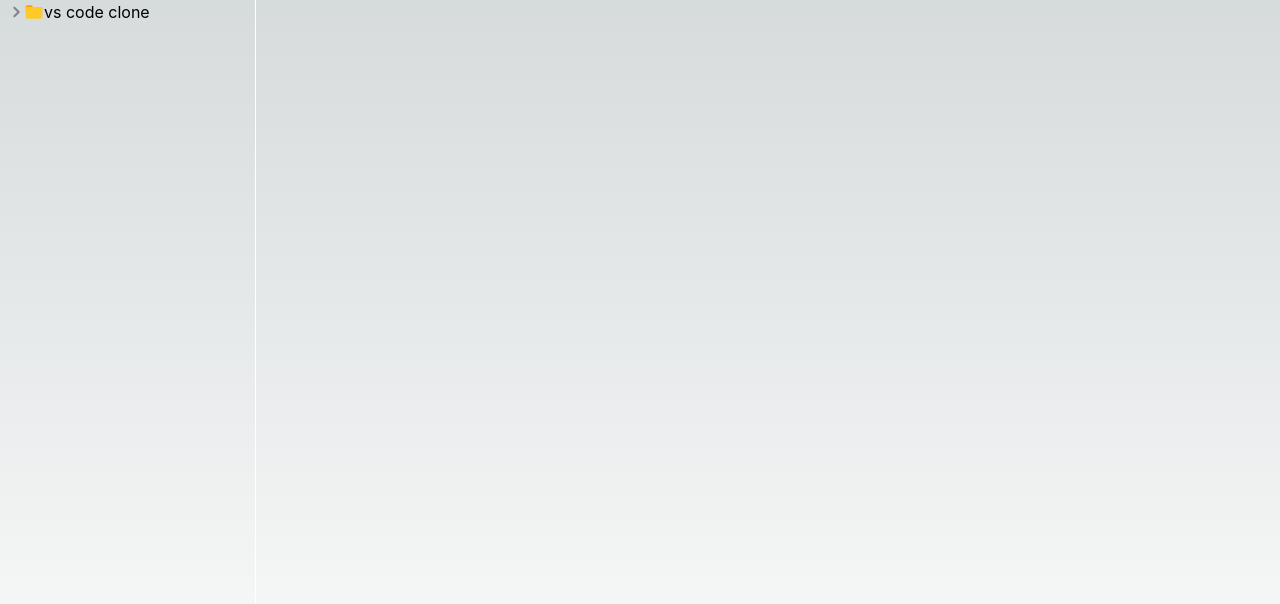
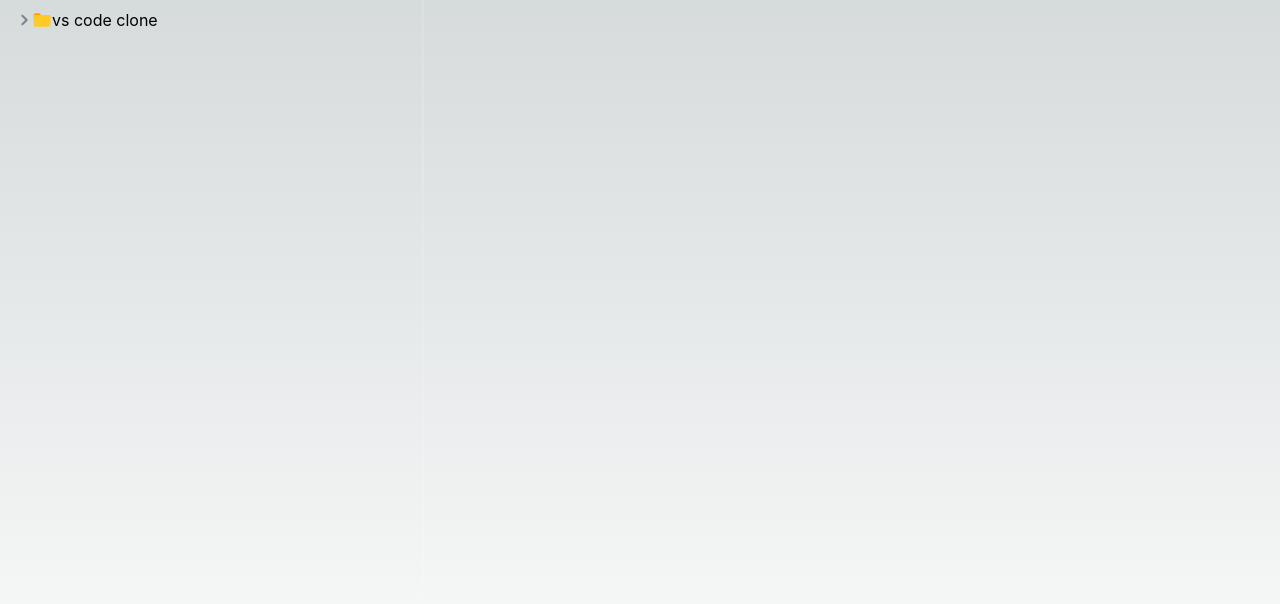
Before and after one commit to eman-salah-elagmy/PROJECT3, a React (Vite) app: page / in a window 1280 px wide. Shown: the top 604 px of the page. Built offline with nearby package versions, Linux system fonts and the light colour scheme.

Commit message:
Resizable Panel Component

```diff
--- a/package.json
+++ b/package.json
@@ -14,6 +14,7 @@
     "react": "^19.1.1",
     "react-dom": "^19.1.1",
     "react-redux": "^9.2.0",
+    "react-resizable-panels": "^3.0.6",
     "react-syntax-highlighter": "^15.6.6"
   },
   "devDependencies": {
--- a/src/App.tsx
+++ b/src/App.tsx
@@ -2,18 +2,24 @@
 import './App.css'
 import OpenedFiledBar from './component/OpenedFiledBar';
 import Recursevcompnent from './component/Recursevcompnent';
+import ResizablePanel from './component/ResizablePanel';
 import { filetree } from './data/Filetree';
 
 
 function App() {
 
   return (
-    <div >
+    <div>
       <div className="flex h-screen">
-        <div className="w-64 border-r border-white">
-          <Recursevcompnent filetree={filetree} />
-        </div>
-        <OpenedFiledBar />
+        <ResizablePanel
+        showLeftPanel
+          leftpanel={
+            <div className="w-64 p-2">
+              <Recursevcompnent filetree={filetree} />
+            </div>
+          }
+          rightpanel={<OpenedFiledBar />}
+        />
       </div>
     </div>
   );
--- a/src/component/FileSyntax.tsx
+++ b/src/component/FileSyntax.tsx
@@ -2,7 +2,7 @@ import SyntaxHighlighter from "react-syntax-highlighter";
 import { atomOneDark } from "react-syntax-highlighter/dist/esm/styles/hljs";
 
 interface IProps {
-  content: string;
+  content: string|undefined;
 }
 
 const FileSyntax = ({ content }: IProps) => {
--- /dev/null
+++ b/src/component/ResizablePanel.tsx
@@ -0,0 +1,33 @@
+import type { ReactNode } from "react";
+import { Panel, PanelGroup, PanelResizeHandle } from "react-resizable-panels";
+
+interface IProps{
+defaultLayout?:number[]|undefined;
+leftpanel:ReactNode;
+rightpanel:ReactNode;
+showLeftPanel:boolean;
+
+}
+
+const ResizablePanel= ({defaultLayout=[33,67],leftpanel,rightpanel,showLeftPanel}:IProps) => {
+  const onLayout=(sizes:number[])=>{
+    document.cookie=`react-resizable-panels:layout=${JSON.stringify(sizes)}`
+  }
+  return (
+    <PanelGroup
+      direction="horizontal"
+      onLayout={onLayout}
+      autoSaveId="condition"
+    >
+      {showLeftPanel&&(
+        <>
+          <Panel defaultSize={defaultLayout[0]} collapsible>{leftpanel}</Panel>
+          <PanelResizeHandle className="border-r-2 border-[#ffffff1f]" />
+        </>)}
+
+      <Panel defaultSize={defaultLayout[1]}>{rightpanel}</Panel>
+    </PanelGroup>
+  );
+}
+
+export default ResizablePanel;
```
Also changed, not shown: 1 other file (tests, documents, lock files or other folders).
